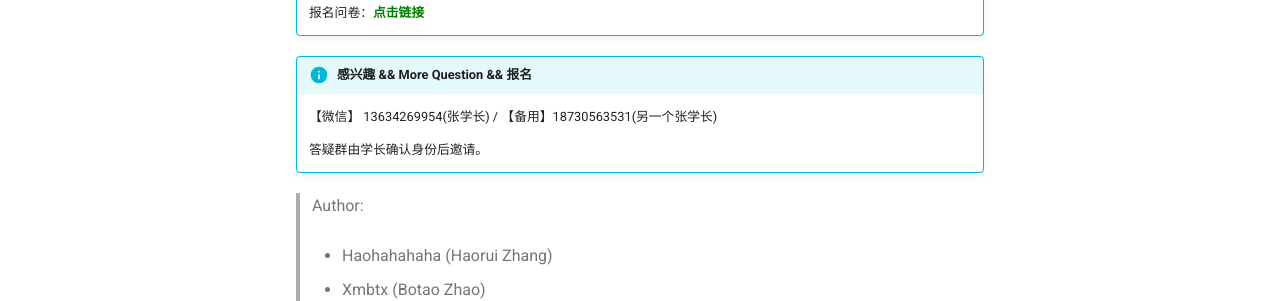
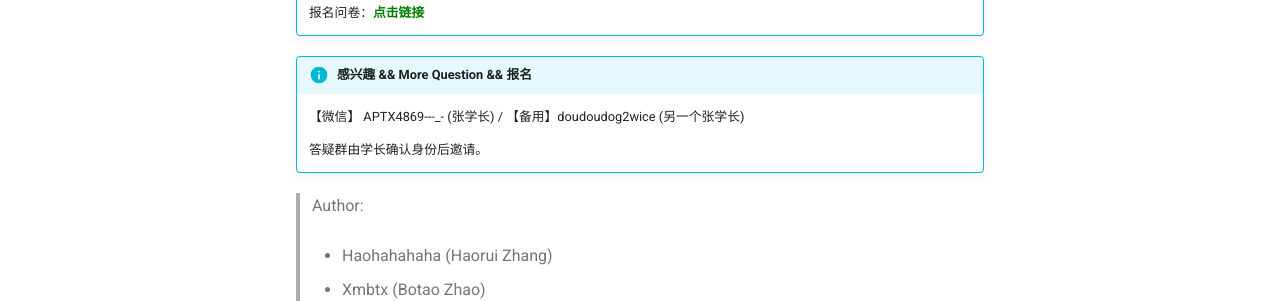
Before and after one commit to Haohahahaha/OSCA, an MkDocs documentation site: the page built from docs/recruit/recruit.md, in a window 1280 px wide and 900 px high, scrolled down 782 px. Shown: the part 418-719 px from the top of the window. Built offline with MkDocs 1.6.1 and Material for MkDocs 9.7.7, drawn with Linux system fonts in a browser that asks for light colours.

Commit message:
2024-08-12_16:36:58 update

```diff
--- a/docs/recruit/recruit.md
+++ b/docs/recruit/recruit.md
@@ -56,7 +56,7 @@
 
 !!! info "感兴趣 && More Question && 报名"
 
-    【微信】 13634269954(张学长) / 【备用】18730563531(另一个张学长)
+    【微信】 APTX4869---_- (张学长) / 【备用】doudoudog2wice (另一个张学长)
 
     答疑群由学长确认身份后邀请。
 
```
